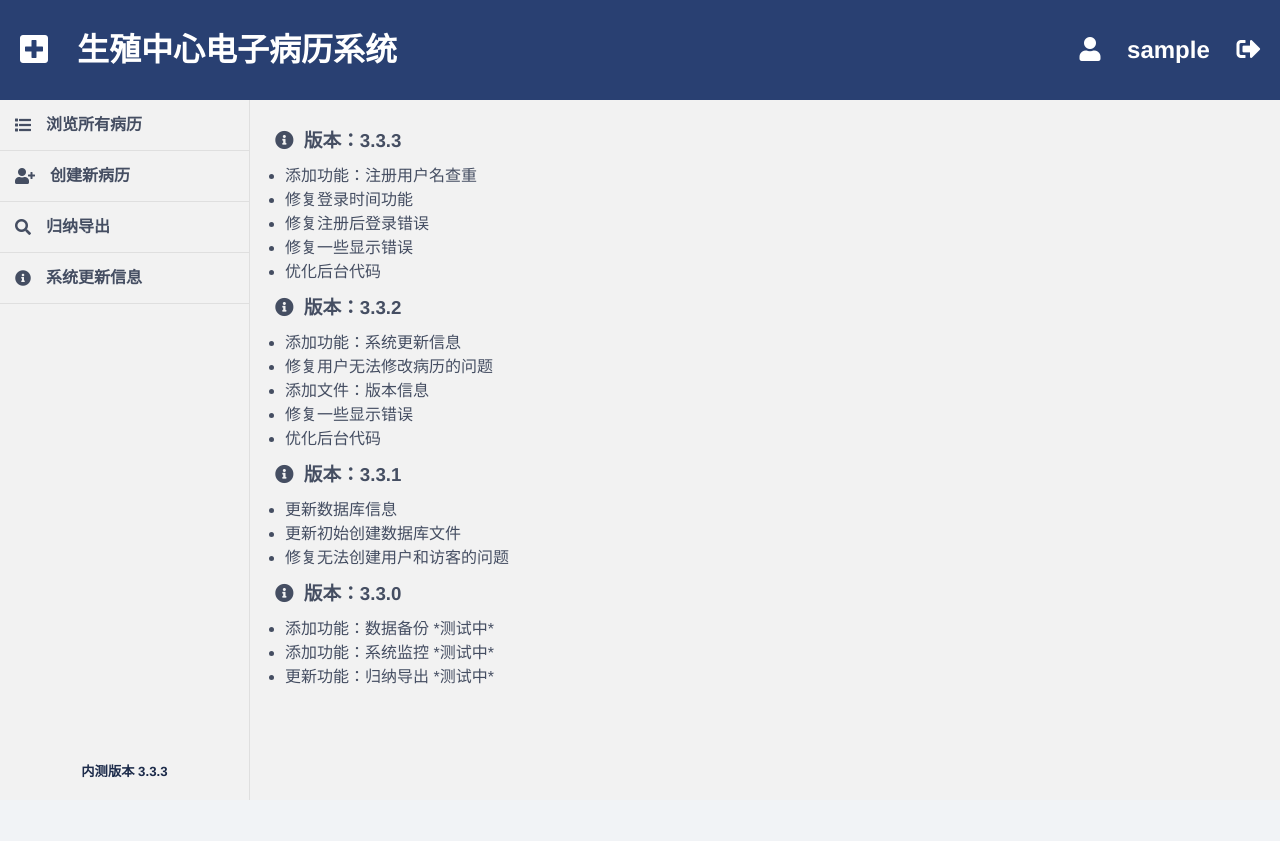
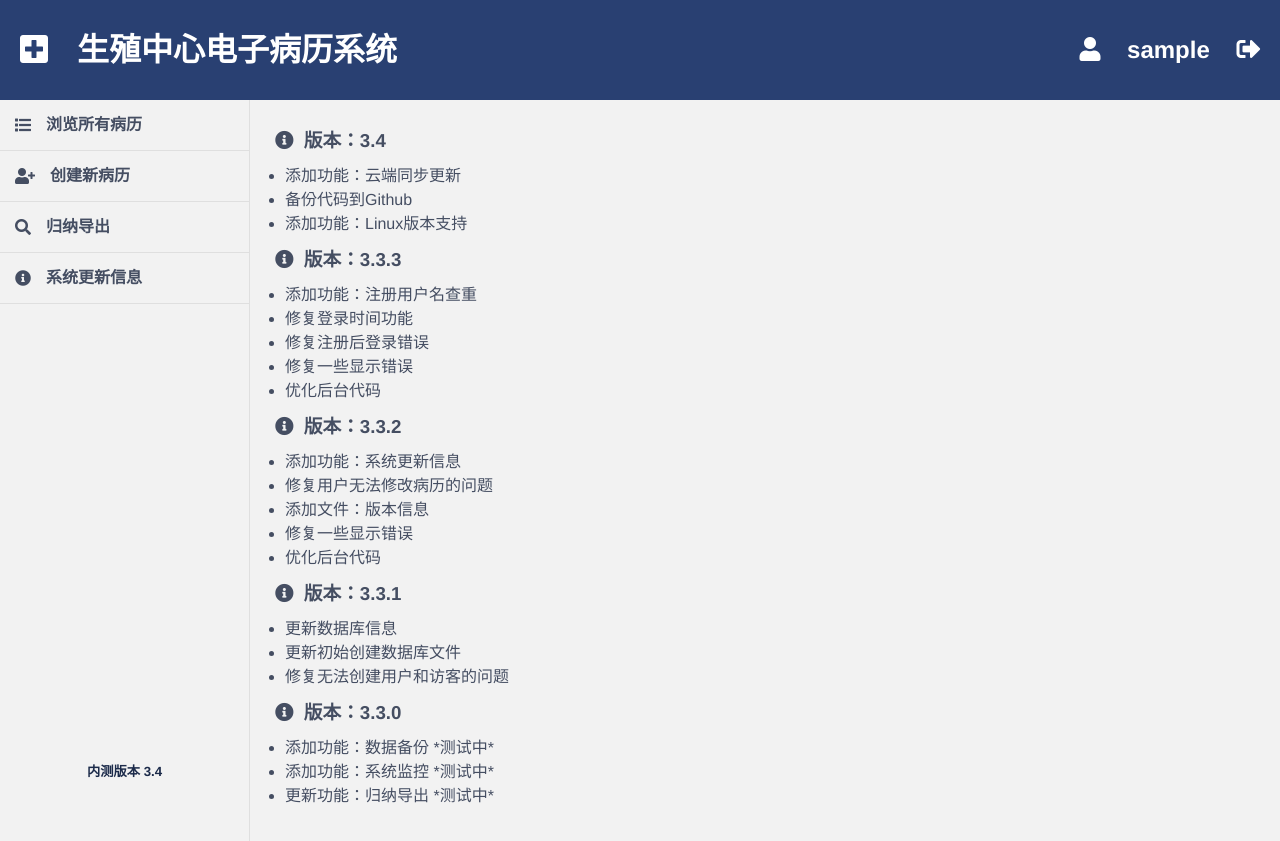
Before and after one commit to CallMeMonkey/mcs, a PHP site: page /versionInfo.php in a window 1280 px wide. Before the commit the page ends 800 px from the top, so only its background shows below. Run offline with PHP 8.4, Linux system fonts and the light colour scheme; a user stored in the database is signed in; some libraries are stand-ins or nearby versions.

Commit message:
3.4 init 12/28/2018

```diff
--- a/data/version.php
+++ b/data/version.php
@@ -5,4 +5,4 @@
  * Date: 12/17/2018
  * Time: 10:10
  */
-$version = "内测版本 3.3.3";
+$version = "内测版本 3.4";
--- a/versionInfo.php
+++ b/versionInfo.php
@@ -15,6 +15,13 @@ require 'header/checkAuth.php';
 <?php require 'component/head.php' ?>
 <?php require 'component/sidebar.php' ?>
 <div class="content floatRight" style="color: #454e62;">
+    <!--3.4-->
+    <h3><i class="fas fa-info-circle" style="margin-right: 10px;"></i>版本：3.4</h3>
+    <ul style="margin: 10px;">
+        <li>添加功能：云端同步更新</li>
+        <li>备份代码到Github</li>
+        <li>添加功能：Linux版本支持</li>
+    </ul>
     <!--3.3.3-->
     <h3><i class="fas fa-info-circle" style="margin-right: 10px;"></i>版本：3.3.3</h3>
     <ul style="margin: 10px;">
```
